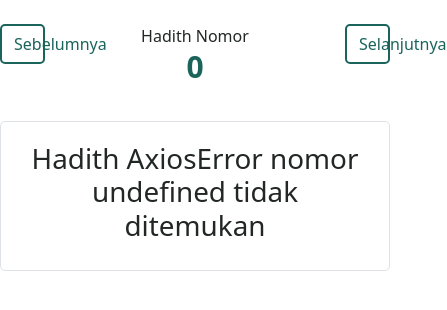
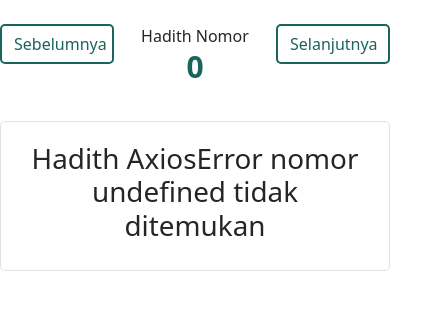
Before and after one commit to hamcuks/hadith, a plain HTML site: page hadith.html in a window 390 px wide. Shown: the part 80-390 px from the top of the page, 447 px wide, since content can reach past the window. Drawn offline with nearby package versions, Linux system fonts and the light colour scheme; no server answers.

Commit message:
fix responsive

```diff
--- a/assets/js/app.js
+++ b/assets/js/app.js
@@ -7,7 +7,7 @@ const showHadithsList = async (data) => {
         let card = ''
         data.forEach(data => {
             card += `
-            <div class="col-3 text-center my-3">
+            <div class="col-12 col-md-3 text-center my-3">
                 <a href="./hadith.html?${data.id}|1">
                     <div class="card-hadith">
                         <i data-feather="book-open"></i>
--- a/hadith.html
+++ b/hadith.html
@@ -22,14 +22,14 @@
         </nav>
 
         <div class="row mt-4">
-            <div class="col-2">
+            <div class="col-4 col-md-2">
                 <button class="btn btn-outline-success btn-control" id="prev-button">Sebelumnya</button>
             </div>
-            <div class="col-8 text-center">
+            <div class="col-4 col-md-8 text-center">
                 <p>Hadith Nomor</p>
                 <p id="num-hadith"></p>
             </div>
-            <div class="col-2">
+            <div class="col-4 col-md-2">
                 <button class="btn btn-outline-success btn-control" id="next-button">Selanjutnya</button>
             </div>
         </div>
```
Also changed, not shown: index.html (+2 -2 lines).
